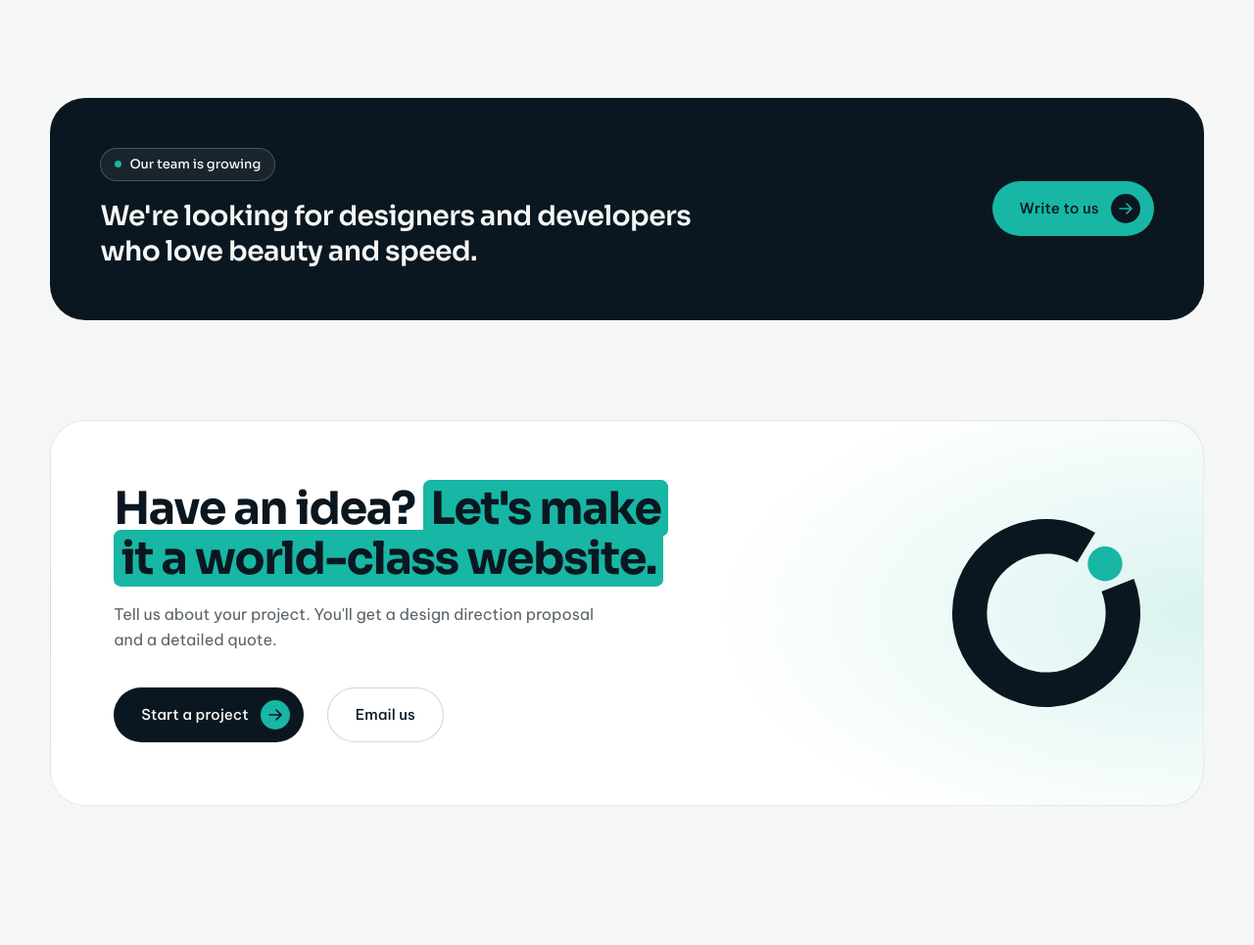
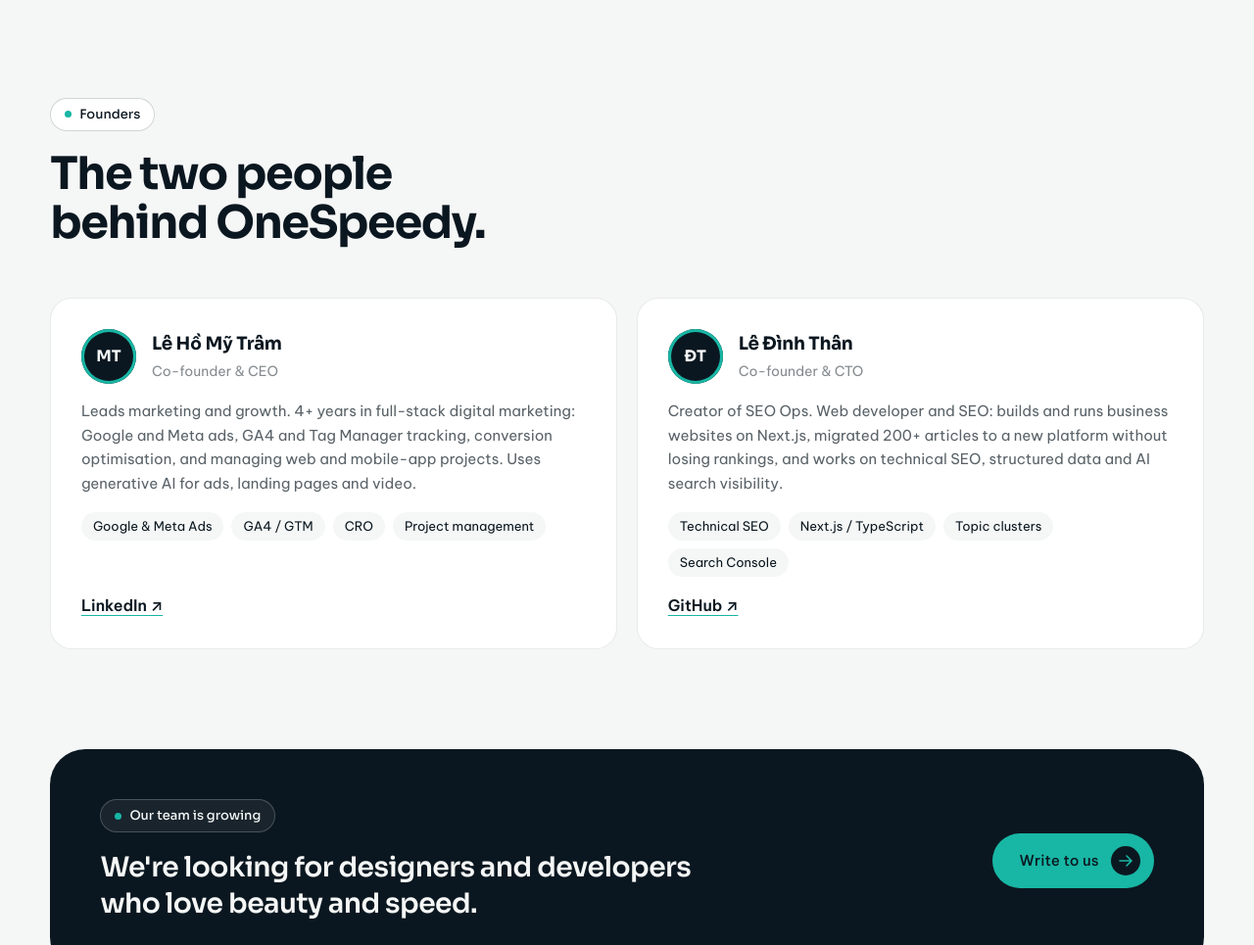
Before and after one commit to thanledinh/onespeedy, an Astro site: page /en/about in a window 1280 px wide. Shown: the part 1907-2872 px from the top of the page at 98% size. Built offline with nearby package versions, Linux system fonts and the light colour scheme; Astro itself is replaced by a stand-in of ours.

Commit message:
About page: founders section (Lê Hồ Mỹ Trâm, Co-founder & CEO; Lê Đình Thân, Co-founder & CTO), en + vi
Co-Authored-By: Claude Opus 5.5 <noreply@anthropic.com>

```diff
--- a/src/i18n/ui.ts
+++ b/src/i18n/ui.ts
@@ -429,6 +429,26 @@ const vi = {
     teamTitle: 'Đội ngũ đang mở rộng',
     teamText: 'Chúng tôi đang tìm những designer và developer yêu cái đẹp và tốc độ.',
     teamCta: 'Gửi thư cho chúng tôi',
+    foundersLabel: 'Người sáng lập',
+    foundersTitle: 'Hai người đứng sau OneSpeedy.',
+    founders: [
+      {
+        name: 'Lê Hồ Mỹ Trâm',
+        initials: 'MT',
+        role: 'Đồng sáng lập & CEO',
+        bio: 'Lo marketing và tăng trưởng. Hơn 4 năm làm digital marketing trọn gói: quảng cáo Google và Meta, đo lường bằng GA4 và Tag Manager, tối ưu tỷ lệ chuyển đổi, quản lý dự án web và ứng dụng di động. Dùng AI tạo sinh cho quảng cáo, landing page và video.',
+        skills: ['Google & Meta Ads', 'GA4 / GTM', 'CRO', 'Quản lý dự án'],
+        link: { label: 'LinkedIn', href: 'https://www.linkedin.com/in/tram-le-ho-my-46410b299/' },
+      },
+      {
+        name: 'Lê Đình Thân',
+        initials: 'ĐT',
+        role: 'Đồng sáng lập & CTO',
+        bio: 'Người làm ra SEO Ops. Lập trình web và làm SEO: tự xây và vận hành website doanh nghiệp bằng Next.js, chuyển nền tảng hơn 200 bài viết mà không tụt thứ hạng, làm Technical SEO, dữ liệu có cấu trúc và theo dõi hiển thị trên AI.',
+        skills: ['Technical SEO', 'Next.js / TypeScript', 'Topic cluster', 'Search Console'],
+        link: { label: 'GitHub', href: 'https://github.com/thanledinh' },
+      },
+    ],
   },
   contactPage: {
     label: 'Liên hệ',
@@ -1013,6 +1033,26 @@ const en: typeof vi = {
     teamTitle: 'Our team is growing',
     teamText: "We're looking for designers and developers who love beauty and speed.",
     teamCta: 'Write to us',
+    foundersLabel: 'Founders',
+    foundersTitle: 'The two people behind OneSpeedy.',
+    founders: [
+      {
+        name: 'Lê Hồ Mỹ Trâm',
+        initials: 'MT',
+        role: 'Co-founder & CEO',
+        bio: 'Leads marketing and growth. 4+ years in full-stack digital marketing: Google and Meta ads, GA4 and Tag Manager tracking, conversion optimisation, and managing web and mobile-app projects. Uses generative AI for ads, landing pages and video.',
+        skills: ['Google & Meta Ads', 'GA4 / GTM', 'CRO', 'Project management'],
+        link: { label: 'LinkedIn', href: 'https://www.linkedin.com/in/tram-le-ho-my-46410b299/' },
+      },
+      {
+        name: 'Lê Đình Thân',
+        initials: 'ĐT',
+        role: 'Co-founder & CTO',
+        bio: 'Creator of SEO Ops. Web developer and SEO: builds and runs business websites on Next.js, migrated 200+ articles to a new platform without losing rankings, and works on technical SEO, structured data and AI search visibility.',
+        skills: ['Technical SEO', 'Next.js / TypeScript', 'Topic clusters', 'Search Console'],
+        link: { label: 'GitHub', href: 'https://github.com/thanledinh' },
+      },
+    ],
   },
   contactPage: {
     label: 'Contact',
--- a/src/pages/[lang]/about.astro
+++ b/src/pages/[lang]/about.astro
@@ -94,6 +94,38 @@ const offerHref = (to: string) => (to === 'seo' ? seoOps[lang] : path(lang, to a
     </div>
   </section>
 
+  <!-- NGƯỜI SÁNG LẬP -->
+  <section class="lh-section lh-section--top0">
+    <div class="container">
+      <div class="lh-head">
+        <div>
+          <p class="lh-tag" data-reveal>{p.foundersLabel}</p>
+          <h2 class="lh-h2 lh-head__title" data-reveal>{p.foundersTitle}</h2>
+        </div>
+      </div>
+      <div class="lh-founders">
+        {
+          p.founders.map((f) => (
+            <article class="lh-founder" data-reveal>
+              <div class="lh-founder__top">
+                <span class="lh-founder__avatar" aria-hidden="true">{f.initials}</span>
+                <div>
+                  <h3 class="lh-mini__title">{f.name}</h3>
+                  <p class="lh-founder__role">{f.role}</p>
+                </div>
+              </div>
+              <p class="lh-founder__bio">{f.bio}</p>
+              <ul class="lh-founder__skills">
+                {f.skills.map((s) => <li>{s}</li>)}
+              </ul>
+              <a class="lh-founder__link" href={f.link.href} rel="noopener" target="_blank">{f.link.label} ↗</a>
+            </article>
+          ))
+        }
+      </div>
+    </div>
+  </section>
+
   <!-- ĐỘI NGŨ -->
   <section class="lh-section lh-section--flush">
     <div class="container">
--- a/src/styles/light.css
+++ b/src/styles/light.css
@@ -1605,3 +1605,72 @@ html[data-look='light'] section[id] {
 .lh-legal__body li + li {
   margin-top: 4px;
 }
+
+/* ---------- Về chúng tôi: người sáng lập ---------- */
+.lh-founders {
+  display: grid;
+  grid-template-columns: repeat(2, minmax(0, 1fr));
+  gap: clamp(12px, 1.6vw, 20px);
+}
+@media (max-width: 760px) {
+  .lh-founders {
+    grid-template-columns: minmax(0, 1fr);
+  }
+}
+.lh-founder {
+  display: flex;
+  flex-direction: column;
+  gap: 16px;
+  padding: clamp(22px, 2.4vw, 34px);
+  border: 1px solid var(--line);
+  border-radius: var(--radius);
+  background: #fff;
+}
+.lh-founder__top {
+  display: flex;
+  align-items: center;
+  gap: 16px;
+}
+.lh-founder__avatar {
+  display: grid;
+  place-items: center;
+  flex: none;
+  width: 56px;
+  height: 56px;
+  border-radius: 50%;
+  background: var(--navy);
+  color: var(--light);
+  font-family: var(--font-display);
+  font-weight: 700;
+  box-shadow: inset 0 0 0 3px var(--teal);
+}
+.lh-founder__role {
+  margin-top: 2px;
+  font-size: 14px;
+  color: var(--fg-dim);
+}
+.lh-founder__bio {
+  font-size: 15px;
+  line-height: 1.65;
+  color: var(--fg-muted);
+}
+.lh-founder__skills {
+  display: flex;
+  flex-wrap: wrap;
+  gap: 8px;
+}
+.lh-founder__skills li {
+  padding: 4px 12px;
+  border-radius: 999px;
+  background: var(--light);
+  font-size: 13px;
+}
+.lh-founder__link {
+  margin-top: auto;
+  width: fit-content;
+  font-weight: 600;
+  color: var(--fg);
+  text-decoration: underline;
+  text-decoration-color: var(--teal);
+  text-underline-offset: 4px;
+}
```
